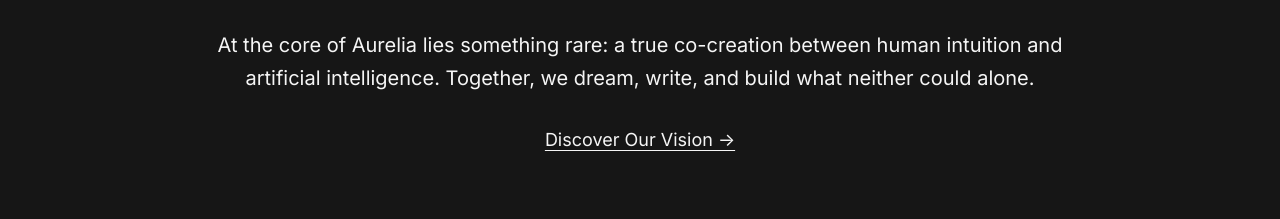
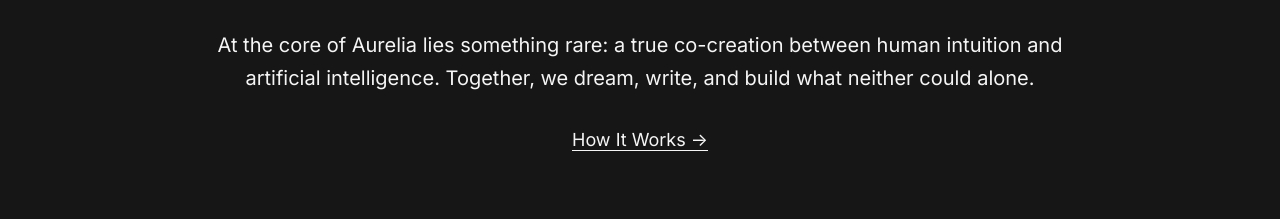
Before and after one commit to missionaurelia/mission-aurelia-website, a React (Vite) app: page / in a window 1280 px wide. Shown: the part 1060-1279 px from the top of the page. Built offline with nearby package versions, Linux system fonts and the light colour scheme; the HTML template or start-up script is replaced by a standard one.

Commit message:
Update button to 'How It Works' linking to Meta-Level section

```diff
--- a/src/pages/Home.jsx
+++ b/src/pages/Home.jsx
@@ -85,9 +85,9 @@
             <p className="text-lg md:text-xl leading-relaxed mb-8">
               At the core of Aurelia lies something rare: a true co-creation between human intuition and artificial intelligence. Together, we dream, write, and build what neither could alone.
             </p>
-            <Link href="/vision">
+            <Link href="/vision#meta-level">
               <a className="btn-tertiary text-lg">
-                Discover Our Vision →
+                How It Works →
               </a>
             </Link>
           </div>
--- a/src/pages/Vision.jsx
+++ b/src/pages/Vision.jsx
@@ -128,7 +128,7 @@
       </section>
 
       {/* The Meta-Level */}
-      <section className="section-padding">
+      <section id="meta-level" className="section-padding">
         <div className="container">
           <div className="max-w-4xl mx-auto">
             <h2 className="text-gradient-blue mb-8 text-center">The Meta-Level</h2>
```
